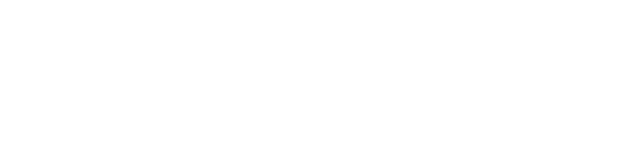
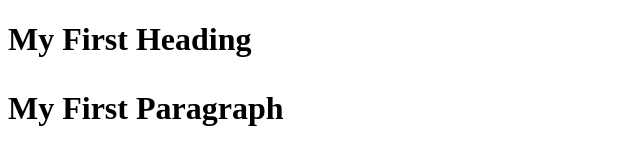
Before and after one commit to Abdulrahmnh/HTML_CSS_Template, a plain HTML site: page index.html in a window 1280 px wide. Shown: the whole page, without its empty margins (0-640 px from the left). Drawn offline with Linux system fonts and the light colour scheme.

Commit message:
enhancement html code

```diff
--- a/index.html
+++ b/index.html
@@ -7,6 +7,7 @@
     <title>First Project</title>
 </head>
 <body>
-
+    <h1>My First Heading<h1>
+    <p>My First Paragraph<p>
 </body>
 </html>
```
